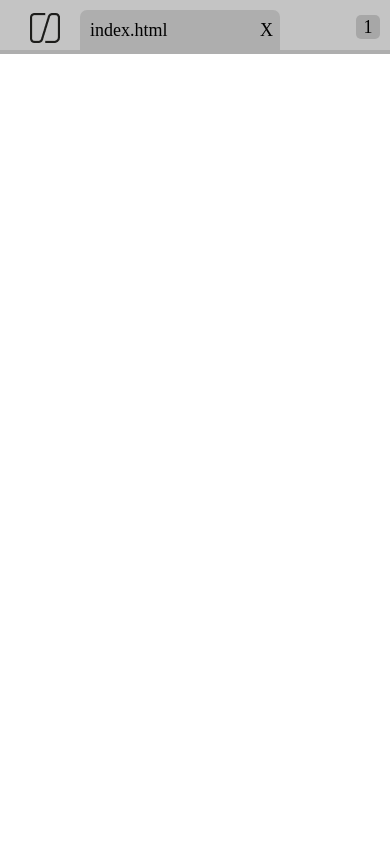
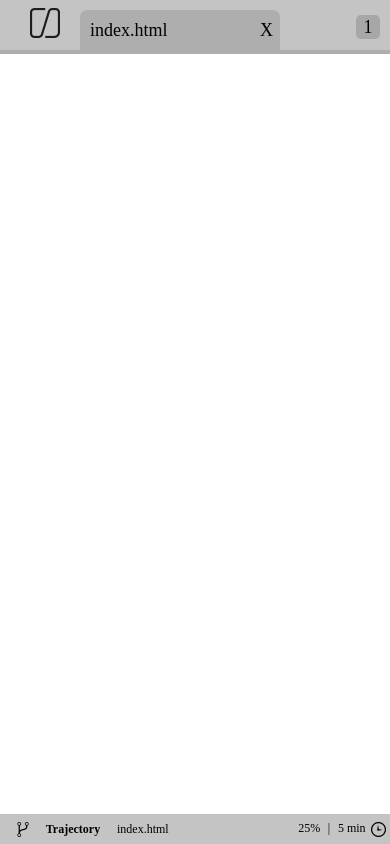
Before and after one commit to jamiroal/vscode-inspirate-profile, a plain HTML site: page index.html in a window 390 px wide. Drawn offline with Linux system fonts and the light colour scheme.

Commit message:
feat(footer): adding mobile footer

```diff
--- a/assets/css/styles.css
+++ b/assets/css/styles.css
@@ -1,5 +1,10 @@
 @import url('normalize.css');
 @import url('reset.css');
+
+body {
+  position: relative;
+  height: 100vh;
+}
 
 .header-nav {
   height: 50px;
@@ -8,8 +13,8 @@
   justify-content: flex-start;
   align-items: center;
 }
-.header-nav button{
-    margin-top: 10px;
+.header-nav button {
+  margin-top: 10px;
 }
 
 .mobile-menu::before,
@@ -72,3 +77,54 @@
   height: 4px;
   background-color: #aeaeae;
 }
+
+footer {
+  width: 100%;
+  height: 30px;
+  background-color: #c4c4c4;
+  display: flex;
+  justify-content: flex-start;
+  position: absolute;
+  bottom: 0;
+}
+footer .article-type {
+  width: 30%;
+  display: flex;
+  justify-content: space-evenly;
+  align-items: center;
+}
+footer .article-type p {
+  font-weight: 600;
+  font-size: 12px;
+  line-height: 24px;
+}
+footer .article-name {
+  width: 45%;
+  display: flex;
+  justify-content: flex-start;
+  align-items: center;
+}
+footer .article-name p {
+  font-weight: normal;
+  font-size: 12px;
+  line-height: 24px;
+}
+footer .article-data {
+  display: flex;
+  justify-content: space-evenly;
+  align-items: center;
+  width: 25%;
+}
+footer .article-data p, footer .article-data span{
+  margin: 0 2px;
+  font-size: 12px;
+}
+footer .article-data .clock{
+  content: url(../images/icons/clock.png);
+  width: 15px;
+}
+footer .article-trajectory {
+  content: url(../images/icons/git.png);
+  width: 12px;
+  height: auto;
+}
--- a/index.html
+++ b/index.html
@@ -10,12 +10,12 @@
   <body>
     <header>
       <nav class="header-nav">
-        <button class="mobile-menu">
+        <a class="mobile-menu">
           <i class="hamburguer"></i>
-        </button>
-        <button>
+        </a>
+        <a href="/">
           <i class="logo"></i>
-        </button>
+        </a>
         <div class="tabs-container">
           <div class="tab">
             <p>index.html</p>
@@ -27,7 +27,19 @@
       <div class="tabs-base"></div>
     </header>
     <footer>
-
+      <div class="article-type">
+        <i class="article-icon article-trajectory"></i>
+        <p>Trajectory</p>
+      </div>
+      <div class="article-name">
+        <p>index.html</p>
+      </div>
+      <div class="article-data">
+        <p class="percent">25%</p>
+        <span>|</span>
+        <p class="time">5 min</p>
+        <i class="clock"></i>
+      </div>
     </footer>
     <script src="assets/js/app.js"></script>
   </body>
```
Also changed, not shown: assets/images/icons/clock.png (added).
